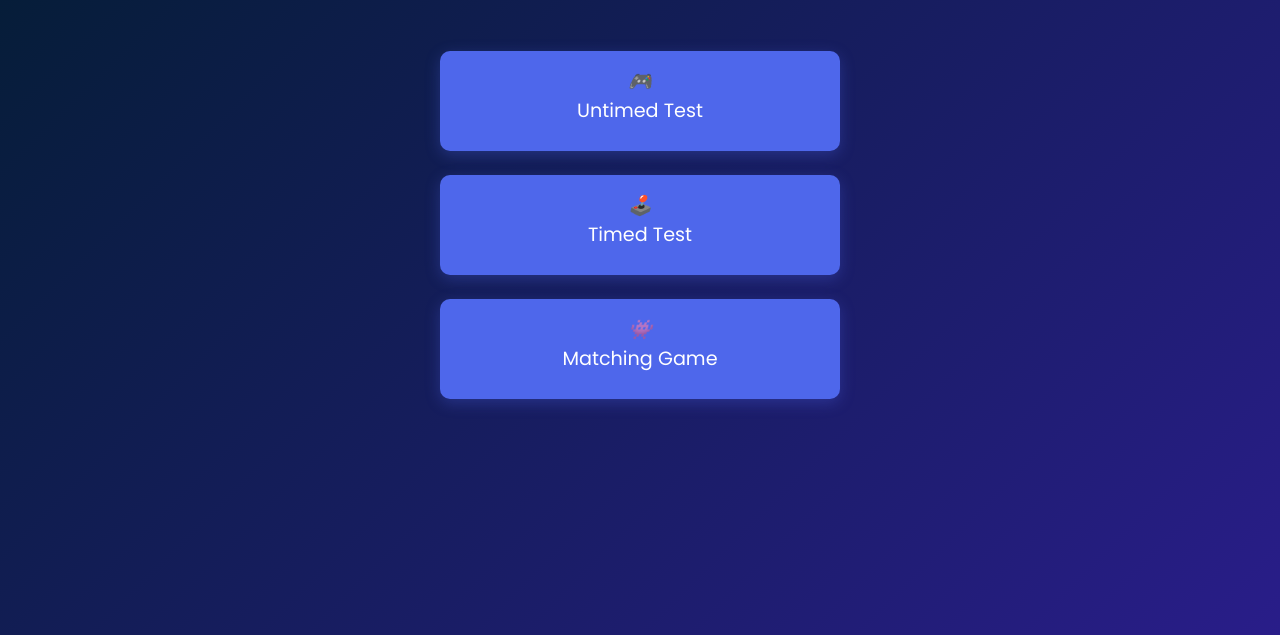
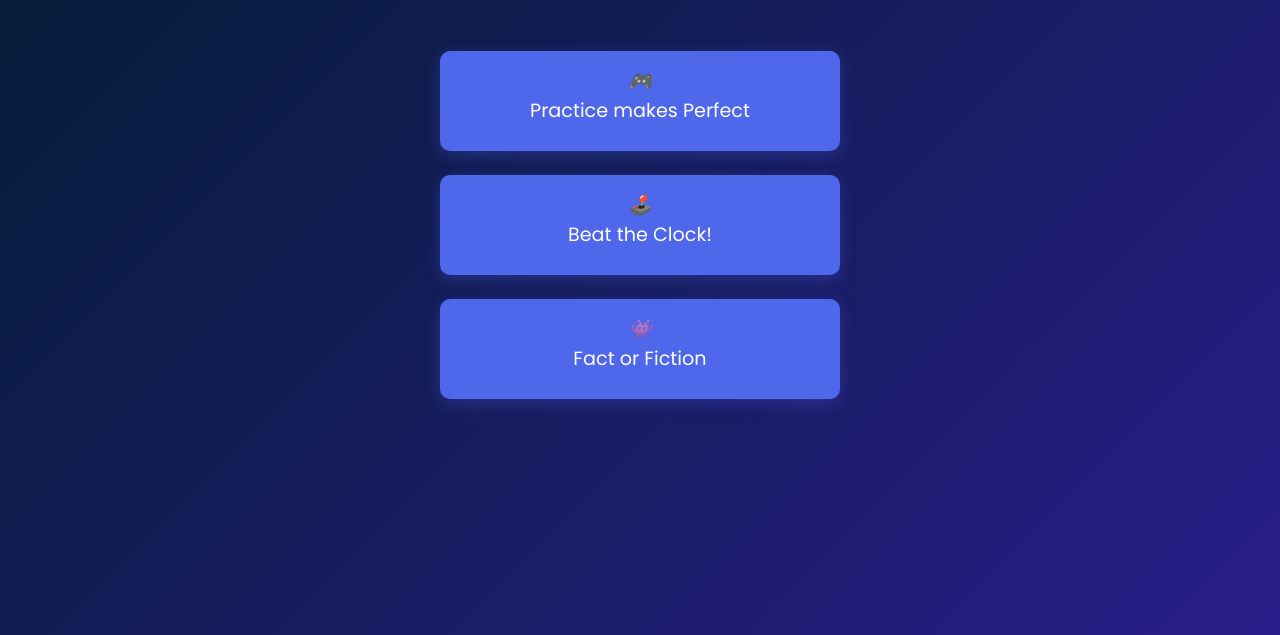
Before and after one commit to mm-zb/ichack25, a Flask app: template src/templates/student_dashboard.html in a window 1280 px wide. Shown: the part 165-800 px from the top of the page. Run offline with Flask 3, Linux system fonts and the light colour scheme; the template is opened without the code that fills it, so the values that code supplies are empty; some web fonts are replaced.

Commit message:
more code

```diff
--- a/src/templates/student_dashboard.html
+++ b/src/templates/student_dashboard.html
@@ -5,17 +5,17 @@
     <h1 class="welcome-header">Welcome, {{ user.firstname }}!</h1>
 
     <div class="game-grid">
-        <a href="{{ url_for('game', game_id=1) }}" class="game-btn">
+        <a href="/untimed-test" class="game-btn">
             <i>🎮</i>
-            Untimed Test
+            Practice makes Perfect
         </a>
-        <a href="{{ url_for('game', game_id=2) }}" class="game-btn">
+        <a href="/timed-test" class="game-btn">
             <i>🕹️</i>
-            Timed Test
+            Beat the Clock!
         </a>
-        <a href="{{ url_for('game', game_id=3) }}" class="game-btn">
+        <a href="/match-game" class="game-btn">
             <i>👾</i>
-            Matching Game
+            Fact or Fiction
         </a>
     </div>
 {% endblock %}
```
Also changed, not shown: src/templates/play_untimed_test.html (+13 -3 lines), src/instance/school.db.
